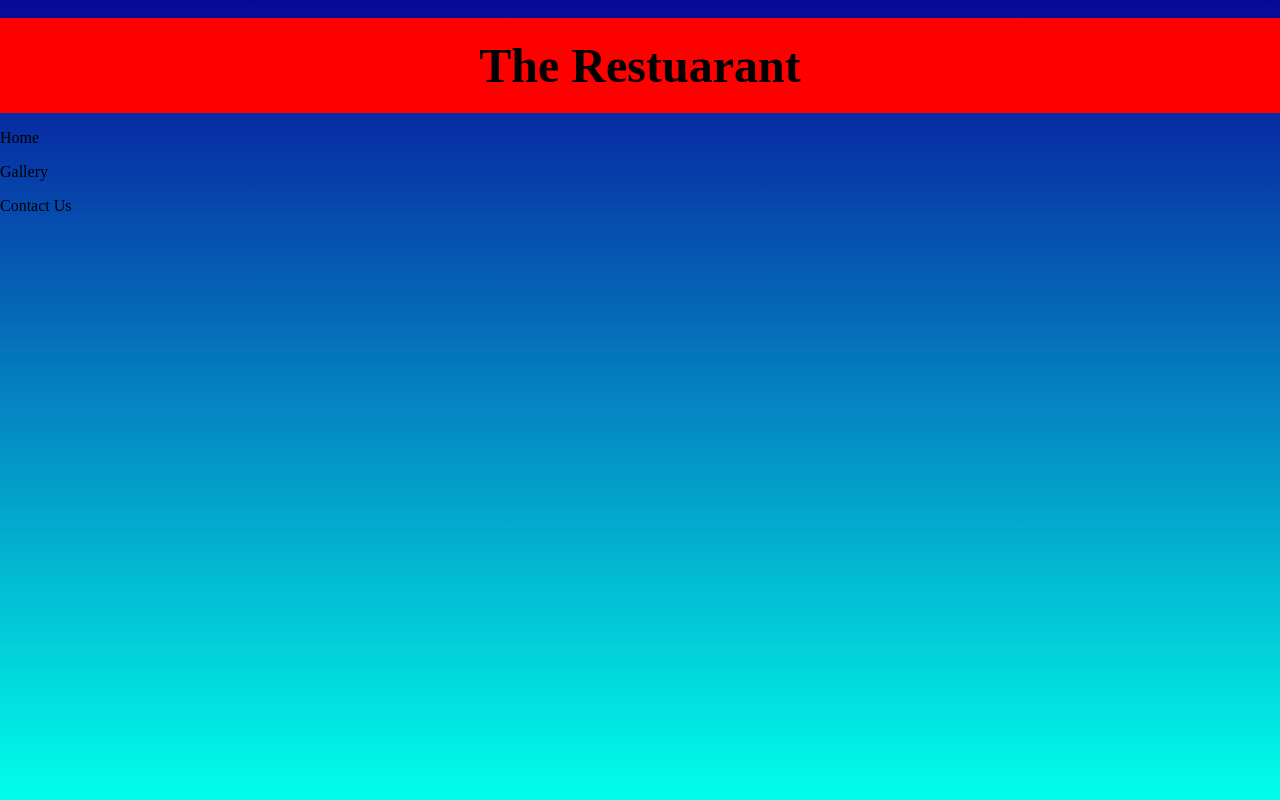
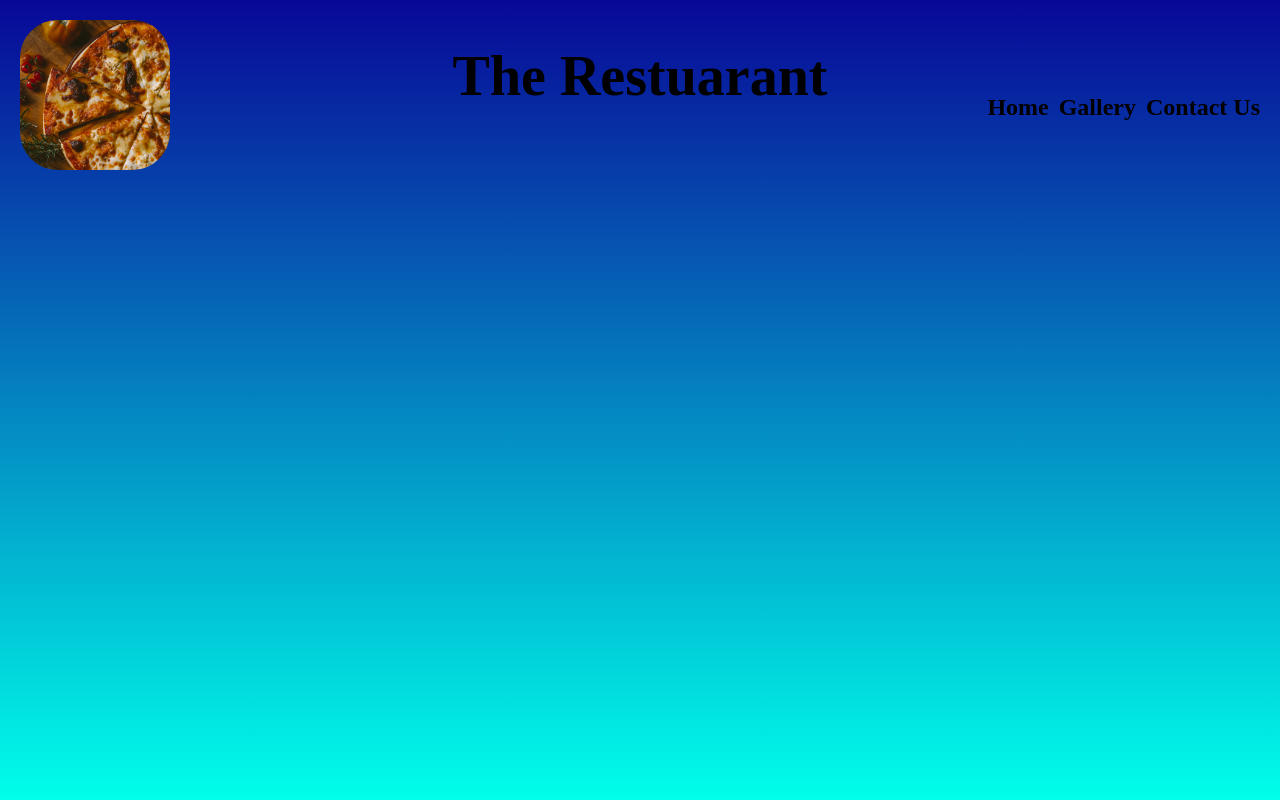
Before and after one commit to Chambers37/food-website, a plain HTML site: page index.html in a window 1280 px wide. Drawn offline with Linux system fonts and the light colour scheme.

Commit message:
some testing

```diff
--- a/index.css
+++ b/index.css
@@ -3,13 +3,41 @@ html, body {
   width: auto;
   margin: 0;
   padding: 0;
+  display: flex;
+  flex-direction: column;
   background: linear-gradient(rgb(8, 8, 151), rgb(0, 255, 234));
 }
 
+header {
+  position: relative;
+  display: flex;
+  align-items: center;
+  justify-content: space-between;
+  padding: 20px;
+  height: 150px;
+}
+
+header img {
+  height: 150px;
+  width: 150px;
+  border-radius: 25%;
+}
+
 header h1 {
-  margin: 0;
-  background-color: red;
-  text-align: center;
-  font-size: 3rem;
-  padding: 20px;
+  margin-top: 0;
+  font-size: 3.5em;
+  position: absolute;
+  left: 50%;
+  transform: translateX(-50%);
 }
+
+header nav {
+  display: flex;
+  gap: 10px;
+}
+
+header nav p {
+  margin-bottom: 0;
+  font-weight: bold;
+  font-size: 1.5rem;
+}
--- a/index.html
+++ b/index.html
@@ -11,7 +11,7 @@
   <body>
 
     <header>
-      <img>
+      <img src="./images/pizza-header.png">
       <h1>The Restuarant</h1>
       <nav>
         <p>Home</p>
```
Also changed, not shown: images/pizza-header.png (added), 1 other file.
